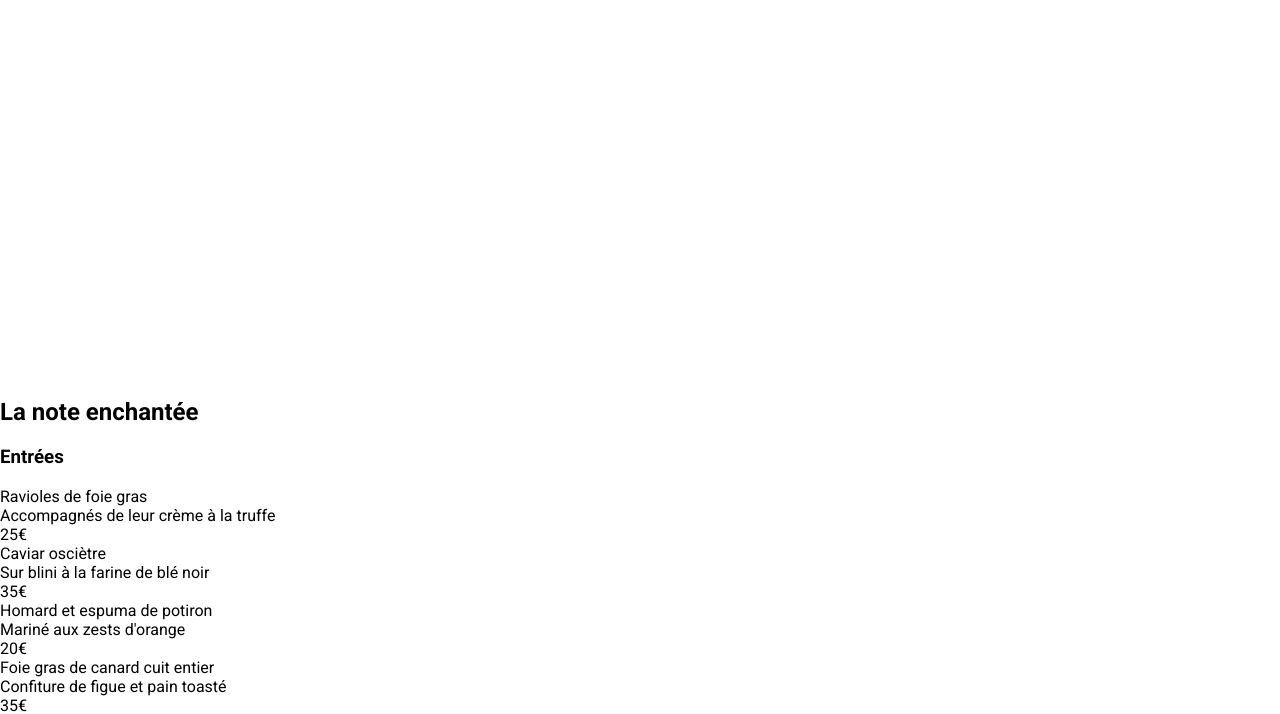
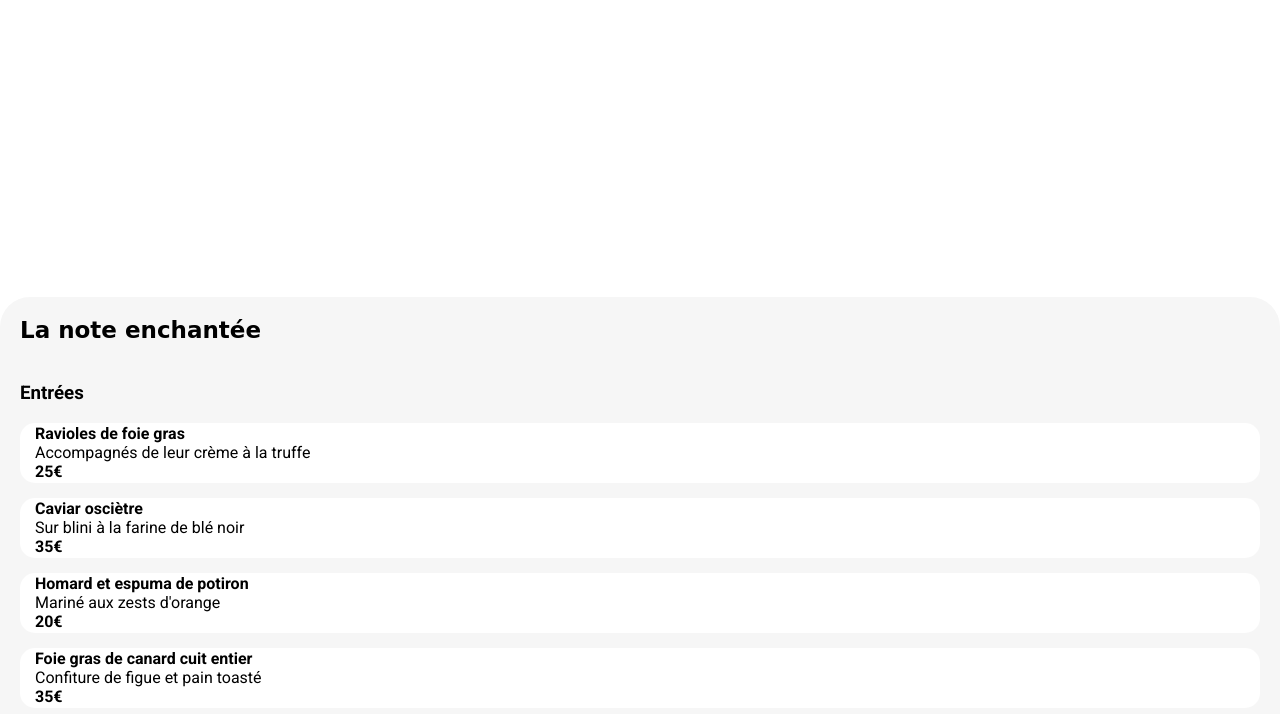
Before and after one commit to AdrienDev91/AdrienHartmann_3_02-08-2021, a plain HTML site: page note.html in a window 1280 px wide. Shown: the part 102-816 px from the top of the page. Drawn offline with Linux system fonts and the light colour scheme; a web font is replaced by a local one.

Commit message:
ajout de style en css classique (titre, box, description)

```diff
--- a/note.html
+++ b/note.html
@@ -30,7 +30,7 @@
 
         <!--Entrées-->
         <section class="menu">
-            <h2>La note enchantée</h2>
+            <h2 class="restaurant-name">La note enchantée</h2>
             <div class="menu-title">
                 <h3>Entrées</h3>
             </div>
--- a/public/css/style.css
+++ b/public/css/style.css
@@ -107,7 +107,7 @@ header {
     padding: 10px 0 10px 10px;
 }
 
-.restaurant-name {
+.restaurants-name {
     font-size: 18px;
     font-weight: 600;
 }
@@ -144,7 +144,7 @@ header {
 
 .image {
     width: 100%;
-    height: 400px;
+    height: 450px;
     object-fit: cover;
 }
 
@@ -154,4 +154,55 @@ a {
 }
 
 
+/*Pages menu*/
+
+.menu {
+    background-color: #f6f6f6;
+    margin-top: -150px;
+    border-radius: 30px 30px 0 0;
+    position: relative;
+    width: 100%;
+}
+
+.restaurant-name {
+    font-family: 'Shrikhand', cursive;
+    margin-left: 20px;
+    padding: 20px 0 20px 0;
+    font-size: 23px;
+}
+
+.container-menu {
+    display: flex;
+    flex-direction: column;
+    padding: 0 20px;
+    gap: 15px;
+}
+
+.menu-title {
+    margin-left: 20px;
+}
+
+.menu-box {
+    display: flex;
+    background-color: white;
+    border-radius: 15px;
+    height: 60px;
+    align-items: center;
+}
+
+.description-price {
+    display: flex;
+    flex-direction: column;
+    margin-left: 15px;
+}
+
+.description-title {
+    font-weight: bold;
+}
+
+.price {
+    font-weight: bold
+}
+
+
 /*# sourceMappingURL=style.css.map */
```
Also changed, not shown: alafrançaise.html (+1 -1 lines), delice.html (+1 -1 lines), index.html (+4 -4 lines), palettedugout.html (+1 -1 lines).
